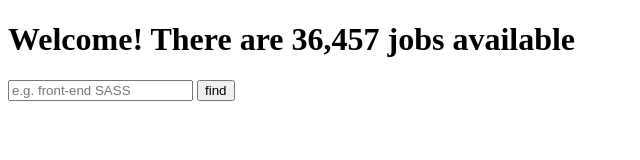
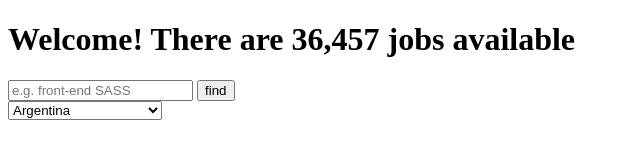
Before and after one commit to CliffLabs/week6project, a website: page public/index.html in a window 1280 px wide. Shown: the whole page, without its empty margins (0-640 px from the left). Drawn offline with nearby package versions, Linux system fonts and the light colour scheme; files that its build step writes are made by us from their sources; a web font is replaced by a local one.

Commit message:
html changes

```diff
--- a/public/app.js
+++ b/public/app.js
@@ -24,6 +24,7 @@ $.ajax({
         q: 'remote developer ' + query,
         latlong: '1',
         // co: 'ca',
+        //start: 0,
         sort: 'date',
         limit: '25'
     }
@@ -41,9 +42,63 @@ $.ajax({
 // TO STORE: latitude, longtitude, for Google Maps API for time zones
         // .start for
 
+
+
 // DISPLAY DATA FUNCTION
 
 remote.displayData = function(data){
+    var latlongArray = [];
+
+    data.map(function(jobs){
+        // if (jobs.latitude != null || jobs.longitude != null){
+        // latlongArray.push(latlong);
+        // }
+        if (jobs.latitude === undefined) {
+            jobs.latitude = 0;
+        }
+
+        if (jobs.longitude === undefined) {
+            jobs.longitude = 0;
+        }
+
+        var latlong = jobs.latitude + ',' + jobs.longitude;
+        latlongArray.push(latlong);
+        console.log(latlong);
+    });
+    // console.log(latlongArray);
+
+    var googleMapsAPI = latlongArray.map(function(latlong){
+        // console.log(latlong);
+            return $.ajax({
+                    url: 'https://maps.googleapis.com/maps/api/timezone/json',
+                    method: 'GET',
+                    dataType: 'json',
+                    data:{
+                        location: latlong,
+                        timestamp: 1331161200 ,
+                        key: googleAPIKey
+                    }
+            });
+    });
+
+    $.when.apply(null, googleMapsAPI)
+        .then(function(){
+            var timeZoneArray = Array.prototype.slice.call(arguments);
+
+            console.log(timeZoneArray);
+            getTimeZone(timeZoneArray);
+        });
+
+    function getTimeZone(timeZoneArray){
+        timeZone = timeZoneArray.map(function(time){
+            return time[0].timeZoneName;
+        })
+        console.log(timeZone);
+    };
+
+
+
+
 
     data.forEach(function(jobs){
 
@@ -61,11 +116,10 @@ remote.displayData = function(data){
 
          // STORING DATA FOR GOOGLE MAPS
 
-        if (jobs.latitude != null || jobs.longitude != null){
-            var latlong = jobs.latitude + ',' + jobs.longitude;
-        }
+        // if (jobs.latitude != null || jobs.longitude != null){
+        //     var latlong = jobs.latitude + ',' + jobs.longitude;
+        // }
 
-        remote.getTimeZone(latlong);
     });
 };
 
@@ -73,47 +127,47 @@ remote.displayData = function(data){
 // make and multiple ajax call to Google Maps using .when because we will be passing an array
 // What will be returned is an array-like object in which we will use .map to iterate through this array and do stuff
 
-remote.getTimeZone = function(latlong){
-    $.ajax({
-        url: 'https://maps.googleapis.com/maps/api/timezone/json',
-        method: 'GET',
-        dataType: 'json',
-        data:{
-            location: latlong,
-            timestamp: 1331161200 ,
-            key: googleAPIKey
-        }
-    }).then(function(timeZoneData){
-        // console.log(timeZoneData);
-        var array = [];
-        array.push(timeZoneData);
-        console.log(array);
-        remote.displayTimeZone(timeZoneData);
-    });
-};
+// remote.getTimeZone = function(latlong){
+//     $.ajax({
+//         url: 'https://maps.googleapis.com/maps/api/timezone/json',
+//         method: 'GET',
+//         dataType: 'json',
+//         data:{
+//             location: latlong,
+//             timestamp: 1331161200 ,
+//             key: googleAPIKey
+//         }
+//     }).then(function(timeZoneData){
+//         console.log(timeZoneData);
+//         // console.log(array);
+//         remote.displayTimeZone(timeZoneData);
+//     });
+// };
+
+
 
 // We are receivng multiple objects and we need to push these objects into and array and extra timeZoneName from this array of objects
 // we need to make a multiple
 
-remote.displayTimeZone = function(timeZone){
-        // console.log(timeZone);
-        var timeZoneArray = [];
-        // for (timeZoneName in timeZone) {
-        //     timeZoneArray.push(timeZoneName);
-        // }
-        // console.log(timeZoneArray);
-    // if (timeZone === undefined){
+// remote.displayTimeZone = function(timeZone){
+//         // console.log(timeZone);
+//         // var timeZoneArray = [];
+//         // for (timeZoneName in timeZone) {
+//         //     timeZoneArray.push(timeZoneName);
+//         // }
+//         // console.log(timeZoneArray);
+//     // if (timeZone === undefined){
 
-    // }
-    // var timeZoneArray = [];
-    // timeZoneArray.push(timeZone);
-    // console.log(timeZoneArray);
+//     // }
+//     // var timeZoneArray = [];
+//     // timeZoneArray.push(timeZone);
+//     // console.log(timeZoneArray);
 
-    var time = $('<h2>').text(timeZone);
-    $('.results').append(time);
+//     var time = $('<h2>').text(timeZone);
+//     $('.results').append(time);
 
-    // timezones displaying at bottom
-};
+//     // timezones displaying at bottom
+// };
 
 
 // INIT FUNCTION
--- a/public/index.html
+++ b/public/index.html
@@ -6,6 +6,7 @@
 	<link href='https://fonts.googleapis.com/css?family=Droid+Sans+Mono|Lato:400,300,700' rel='stylesheet' type='text/css'>
 	<link rel="stylesheet" href="styles/style.css">
 	<link rel="stylesheet" href="https://maxcdn.bootstrapcdn.com/font-awesome/4.6.1/css/font-awesome.min.css">
+	<link rel="stylesheet" type="text/css" href="selectize.css"/>
 </head>
 <body>
 	<h1>Welcome! There are 36,457 jobs available</h1>
@@ -14,11 +15,84 @@
 		<input type="submit" id="submit" value="find">
 	</form>
 
+	<div class='exampleSearch'>
+	  <select name="example" placeholder="Select a country" id="search-country">
+	    <option value="argentina">Argentina</option>
+	    <option value="australia">Australia</option>
+	    <option value="austria">Austria</option>
+	    <option value="bahrain">Bahrain</option>
+	    <option value="belgium">Belgium</option>
+	    <option value="brazil">Brazil</option>
+	    <option value="canada">Canada</option>
+	    <option value="chile">Chile</option>
+	    <option value="china">China</option>
+	    <option value="columbia">Columbia</option>
+	    <option value="czechRepublic">Czech Republic</option>
+	    <option value="denmark">Denmark</option>
+	    <option value="finland">Finland</option>
+	    <option value="france">France</option>
+	    <option value="germany">Germany</option>
+	    <option value="greece">Greece</option>
+	    <option value="hongKong">Hong Kong</option>
+	    <option value="hungary">Hungary</option>
+	    <option value="india">India</option>
+	    <option value="indonesia">Indonesia</option>
+	    <option value="ireland">Ireland</option>
+	    <option value="israel">Israel</option>
+	    <option value="italy">Italy</option>
+	    <option value="japan">Japan</option>
+	    <option value="korea">Korea</option>
+	    <option value="kuwait">Kuwait</option>
+	    <option value="luxembourg">Luxembourg</option>
+	    <option value="malaysia">Malaysia</option>
+	    <option value="mexico">Mexico</option>
+	    <option value="netherlands">Netherlands</option>
+	    <option value="newZealand">New Zealand</option>
+	    <option value="norway">Norway</option>
+	    <option value="oman">Oman</option>
+	    <option value="pakistan">Pakistan</option>
+	    <option value="peru">Peru</option>
+	    <option value="philippines">Philippines</option>
+	    <option value="poland">Poland</option>
+	    <option value="portugal">Portugal</option>
+	    <option value="Qatar">Qatar</option>
+	    <option value="romania">Romania</option>
+	    <option value="russia">Russia</option>
+	    <option value="saudiArabia">Saudi Arabia</option>
+	    <option value="singapore">Singapore</option>
+	    <option value="southAfrica">South Africa</option>
+	    <option value="spain">Spain</option>
+	    <option value="sweden">Sweden</option>
+	    <option value="switzerland">Switzerland</option>
+	    <option value="taiwan">Taiwan</option>
+	    <option value="turkey">Turkey</option>
+	    <option value="unitedArabEmerates">United Arab Emerates</option>
+	    <option value="unitedKingdom">United Kingdom</option>
+	    <option value="venezuela">Venezuela</option>
+	  </select>
+	</div>
+
+
+
+
+
 	<div id="results" class="results"><!-- Keep Empty for Erin to work on -->
 
 	</div>
 
+
+
+
+
+
 	<script src="https://ajax.googleapis.com/ajax/libs/jquery/2.1.4/jquery.min.js"></script>
+	<script type="text/javascript" src="selectize.js"></script>
+
+<script>
+$(function() {
+    $('select').selectize(options);
+});
+</script>
 	<script src="app.js"></script>
 </body>
 </html>
```
